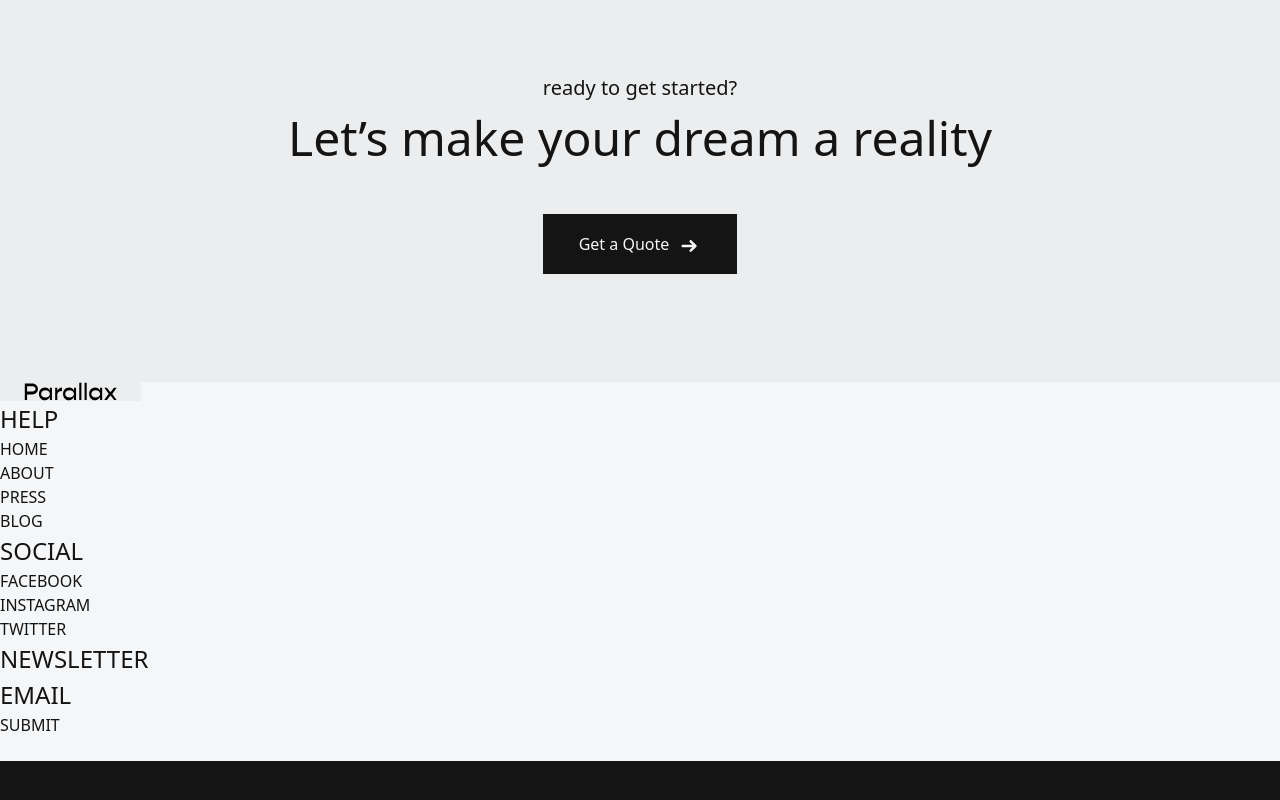
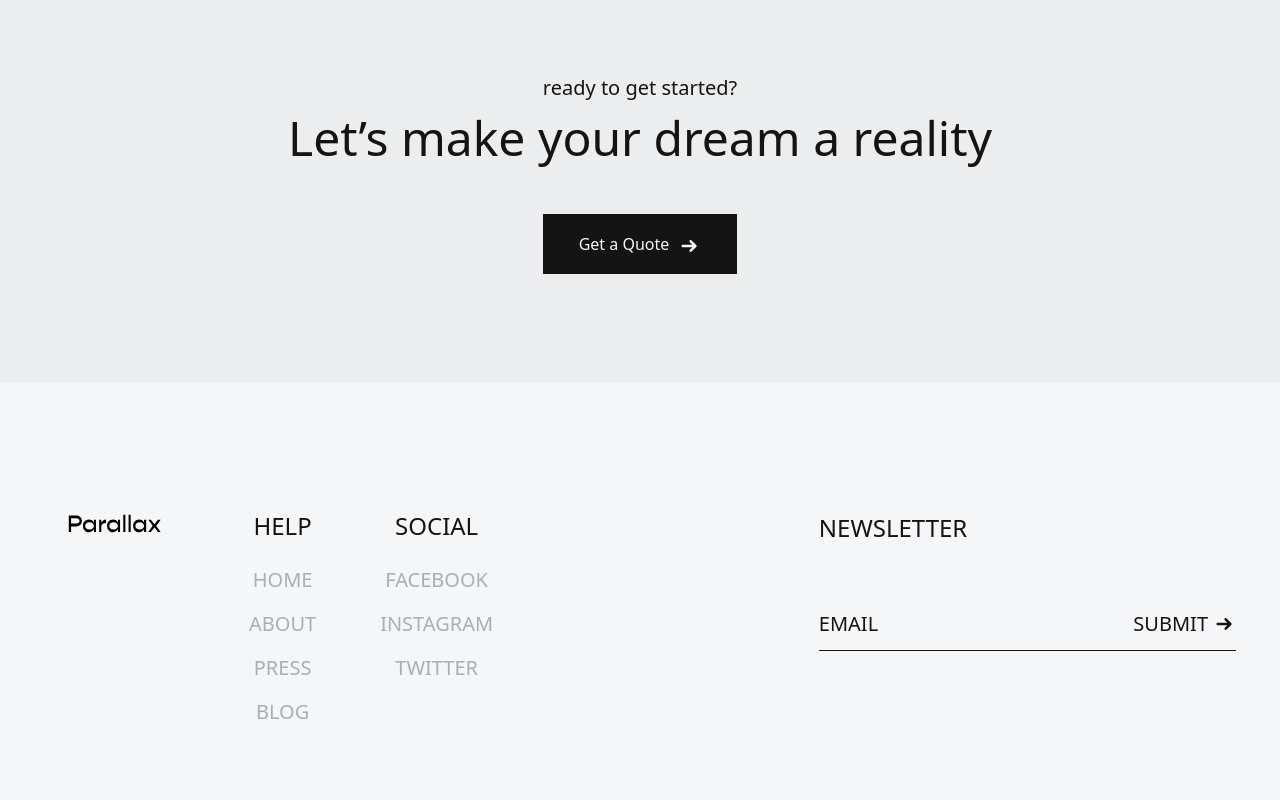
Before and after one commit to Mahred1/parallax, a Next.js app: page / in a window 1280 px wide. Shown: the part 2820-3620 px from the top of the page. Before the commit the page ends 3581 px from the top, so only its background shows below. Built offline with nearby package versions, Linux system fonts and the light colour scheme.

Commit message:
finished styling the footer section

```diff
--- a/app/globals.css
+++ b/app/globals.css
@@ -16,6 +16,8 @@
 @layer base {
   body {
     color: var(--off-black);
+    margin: 0;
+    padding: 0;
   }
   h1 {
     @apply font-normal text-[80px];
--- a/app/page.tsx
+++ b/app/page.tsx
@@ -134,8 +134,10 @@ export default function Page() {
         </section>
       </main>
       {/* Footer ASection */}
-      <footer className="bg-off-white">
-        <div className="place-content-center grid bg-off-grey px-4 lg:px-6 max-w-fit min-h-full">
+      <footer className="bg-off-white py-32 px-11 flex justify-between items-start">
+        <div className="flex items-start gap-16">
+          {" "}
+          <div className="place-content-center grid px-4 mt-1 lg:px-6 max-w-fit min-h-full">
             <svg
               xmlns="http://www.w3.org/2000/svg"
               width="93"
@@ -156,29 +158,30 @@ export default function Page() {
               </defs>
             </svg>
           </div>
-        <div>
-          <h4>HELP</h4>
-          <ul>
-            <li>HOME</li>
-            <li>ABOUT</li>
-            <li>PRESS</li>
-            <li>BLOG</li>
+          <div className="flex-center-col gap-6">
+            <h5 className="text-2xl font-medium">HELP</h5>
+            <ul className="flex-center-col gap-4">
+              <li className="text-[#7575758f] text-xl">HOME</li>
+              <li className="text-[#7575758f] text-xl">ABOUT</li>
+              <li className="text-[#7575758f] text-xl">PRESS</li>
+              <li className="text-[#7575758f] text-xl">BLOG</li>
             </ul>
           </div>
-        <div>
-          <h4>SOCIAL</h4>
-          <ul>
-            <li>FACEBOOK</li>
-            <li>INSTAGRAM</li>
-            <li>TWITTER</li>
+          <div className="flex-center-col gap-6">
+            <h5 className="text-2xl font-medium">SOCIAL</h5>
+            <ul className="flex-center-col gap-4">
+              <li className="text-[#7575758f] text-xl">FACEBOOK</li>
+              <li className="text-[#7575758f] text-xl">INSTAGRAM</li>
+              <li className="text-[#7575758f] text-xl">TWITTER</li>
             </ul>
           </div>
-        <div>
+        </div>
+        <div className="flex-center-col items-start gap-16 w-[35%]">
           <h4>NEWSLETTER</h4>
-          <div>
-            <h4>EMAIL</h4>
-            <div>
-              <button>SUBMIT</button>
+          <div className="flex justify-between border-b-1 w-full pb-3">
+            <h4 className="text-xl">EMAIL</h4>
+            <div className="flex gap-1">
+              <h5 className="text-xl">SUBMIT</h5>
               <svg
                 className="mt-1"
                 xmlns="http://www.w3.org/2000/svg"
@@ -189,7 +192,7 @@ export default function Page() {
               >
                 <path
                   d="M15.06 5.283L20.717 10.94C20.9979 11.2213 21.1557 11.6025 21.1557 12C21.1557 12.3975 20.9979 12.7788 20.717 13.06L15.061 18.718C14.7796 18.9994 14.398 19.1575 14 19.1575C13.602 19.1575 13.2204 18.9994 12.939 18.718C12.6576 18.4366 12.4995 18.055 12.4995 17.657C12.4995 17.2591 12.6576 16.8774 12.939 16.596L16.035 13.5H4.5C4.10218 13.5 3.72064 13.342 3.43934 13.0607C3.15804 12.7794 3 12.3978 3 12C3 11.6022 3.15804 11.2206 3.43934 10.9393C3.72064 10.658 4.10218 10.5 4.5 10.5H16.035L12.94 7.404C12.6587 7.12261 12.5008 6.74101 12.5009 6.34315C12.501 5.94529 12.6591 5.56377 12.9405 5.2825C13.2219 5.00124 13.6035 4.84328 14.0014 4.84338C14.3992 4.84347 14.7807 5.00161 15.062 5.283H15.06Z"
-                  fill="#F4F6F8"
+                  fill="#141414"
                 />
               </svg>
             </div>
```
Lines whose indentation alone changed are shown as unchanged.
